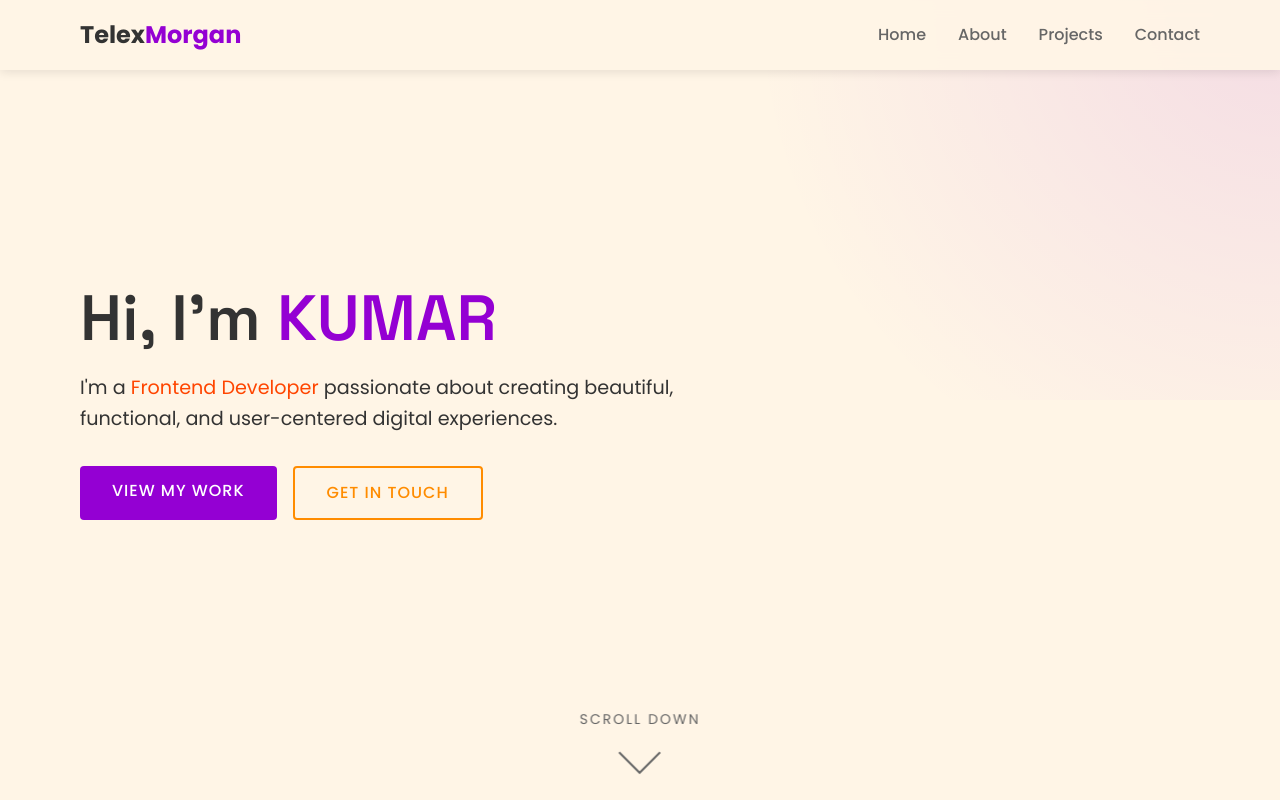
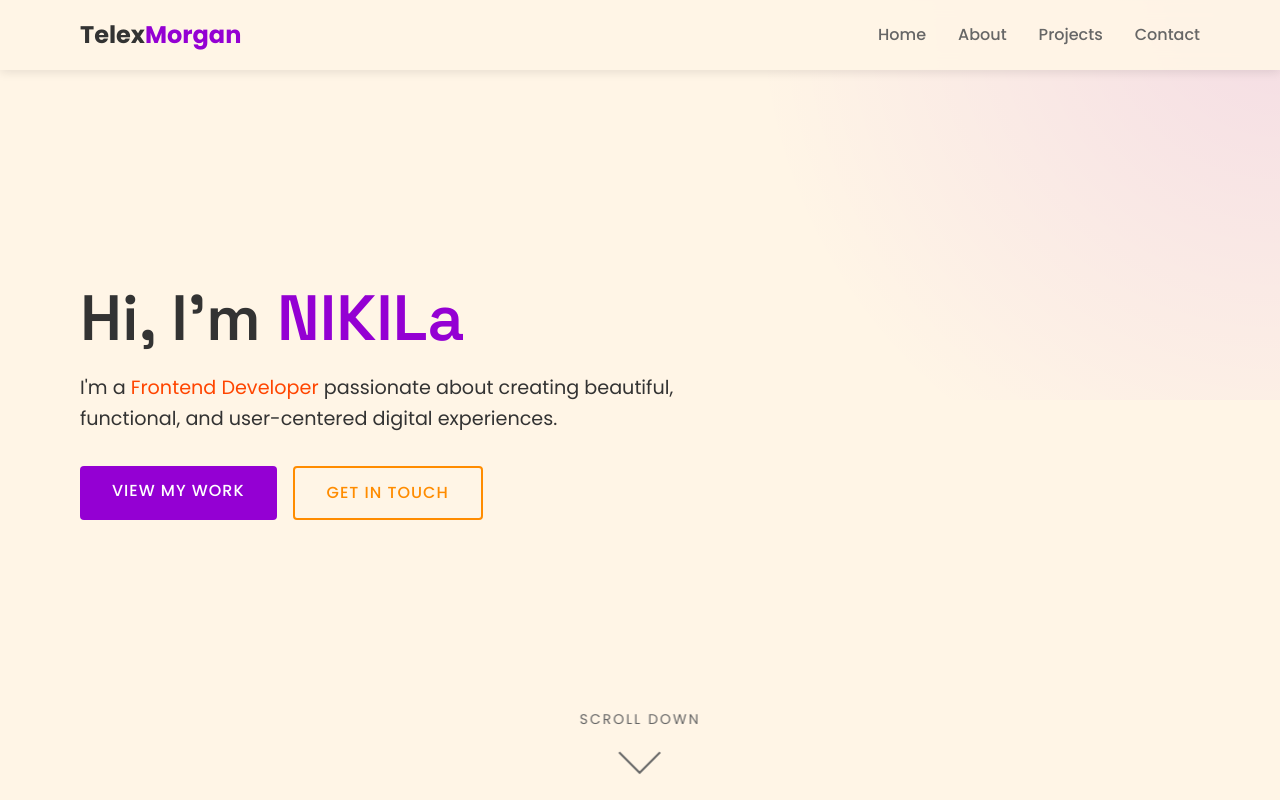
Before and after one commit to manonikila/KIT, a plain HTML site: page index.html in a window 1280 px wide. Shown: the top 800 px of the page. Drawn offline with Linux system fonts and the light colour scheme.

Commit message:
Update index.html

```diff
--- a/index.html
+++ b/index.html
@@ -3,7 +3,7 @@
 <head>
     <meta charset="UTF-8">
     <meta name="viewport" content="width=device-width, initial-scale=1.0">
-    <title>Alex Morgan | Frontend Developer</title>
+    <title>Nikilaraja | Frontend Developer</title>
     <style>
         /* ===== RESET & FONTS ===== */
         @import url('https://fonts.googleapis.com/css2?family=Poppins:wght@300;400;500;600;700&family=Space+Grotesk:wght@300;400;500;600;700&display=swap');
@@ -802,7 +802,7 @@
     <!-- Hero Section -->
     <section id="home" class="hero">
         <div class="container hero-content">
-            <h1>Hi, I'm <span class="highlight">KUMAR</span></h1>
+            <h1>Hi, I'm <span class="highlight">NIKILa</span></h1>
             <p>I'm a <span class="accent">Frontend Developer</span> passionate about creating beautiful, functional, and user-centered digital experiences.</p>
             <div class="hero-buttons">
                 <a href="#projects" class="btn">View My Work</a>
```
